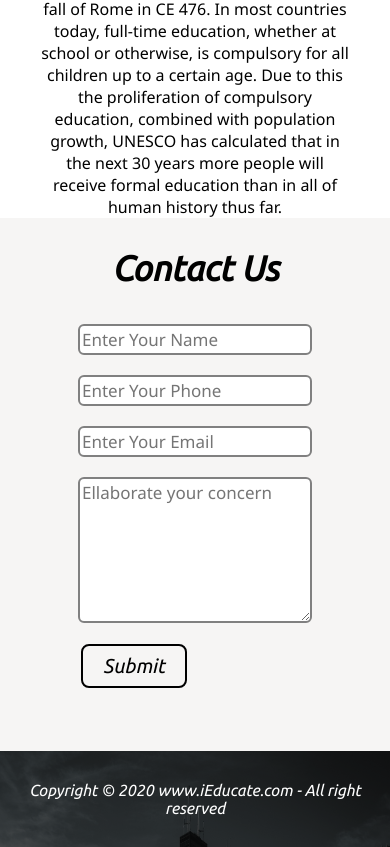
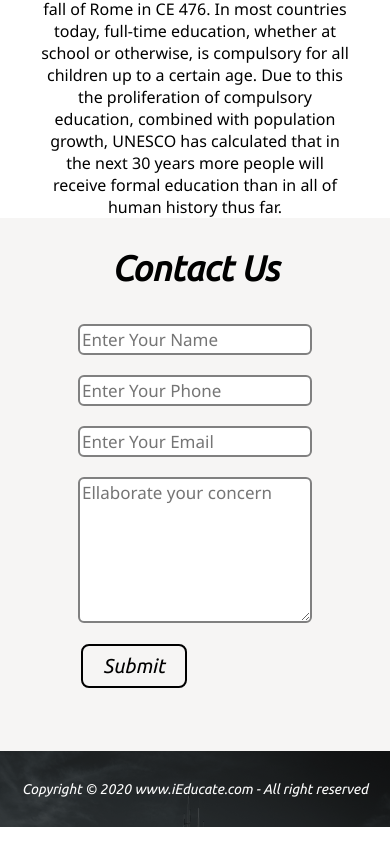
Before and after one commit to webvarjunction/educateWebRes, a plain HTML site: page index.html in a window 390 px wide. Shown: the part 2959-3806 px from the top of the page. Drawn offline with Linux system fonts and the light colour scheme.

Commit message:
second commit

```diff
--- a/css/style.css
+++ b/css/style.css
@@ -262,4 +262,7 @@
         padding: 0px;
         text-align: left;
     }
+    .text-footer{
+        font-size: 14px;
+    }
 }
```
